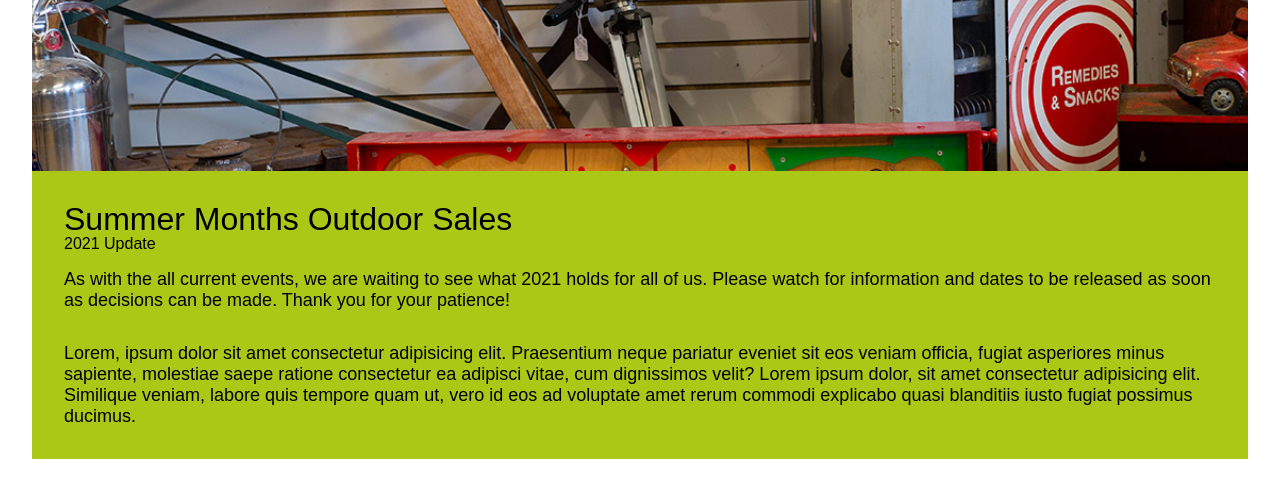
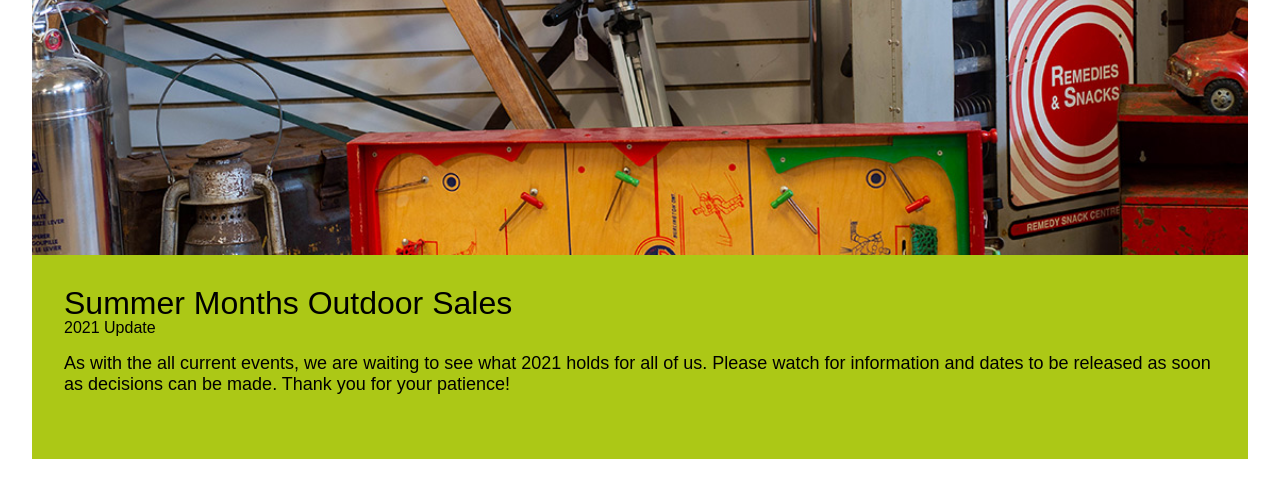
Before and after one commit to KyleDurnford/omt, a website: page events.html in a window 1280 px wide. Shown: the part 2247-2735 px from the top of the page. Drawn offline with Linux system fonts and the light colour scheme; a web font is replaced by a local one.

Commit message:
Update events.html

```diff
--- a/events.html
+++ b/events.html
@@ -53,8 +53,6 @@
                         <p>As with the all current events, we are waiting to see what 2021 holds for all of us. Please watch for information and dates to be released as soon as decisions can be made. Thank you for your patience!</p>
                     </div>
                     <div class="info">
-                        <p>Lorem, ipsum dolor sit amet consectetur adipisicing elit. Praesentium neque pariatur eveniet sit eos veniam officia, fugiat asperiores minus sapiente, molestiae saepe ratione consectetur ea adipisci vitae, cum dignissimos velit? Lorem ipsum dolor, sit amet consectetur adipisicing elit. Similique veniam, labore quis tempore quam ut, vero id eos ad voluptate amet rerum commodi explicabo quasi blanditiis iusto fugiat possimus ducimus.</p>
-                    </div>
                 </div>
             </div>
 
```
